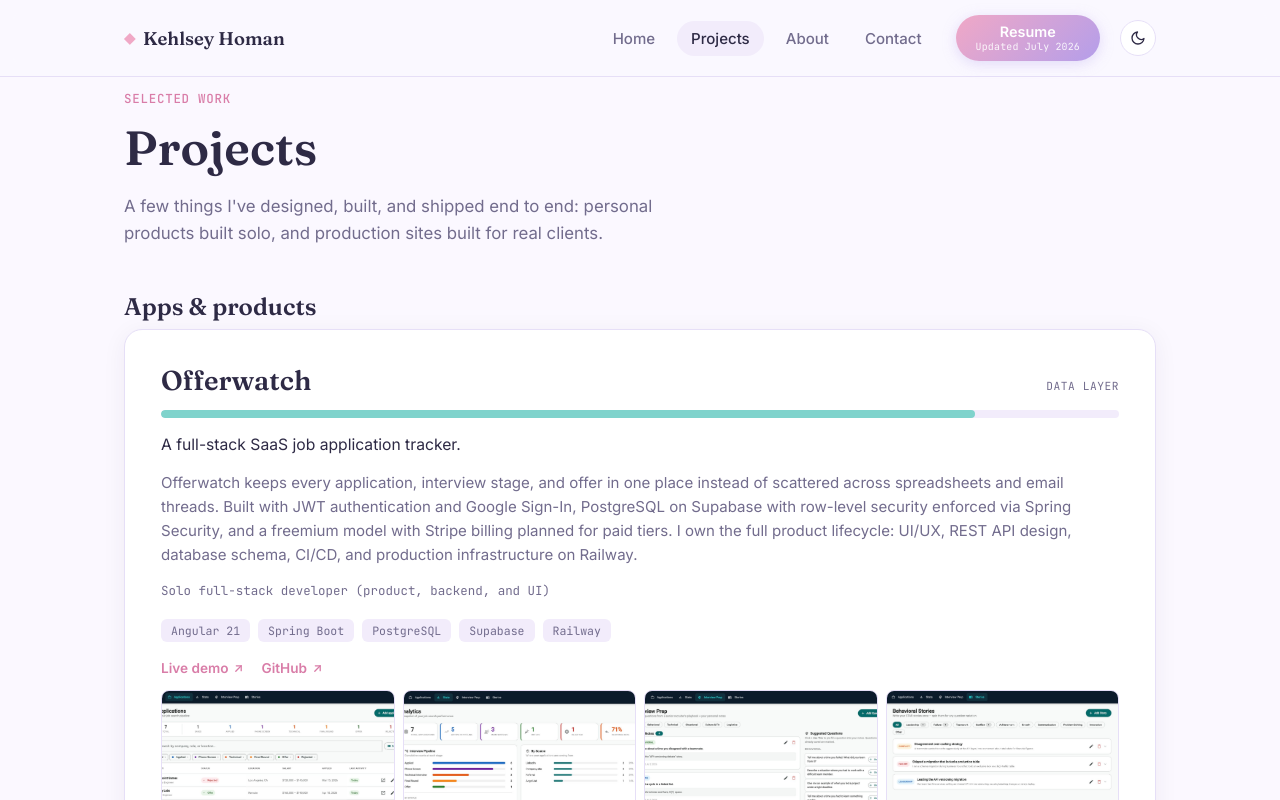
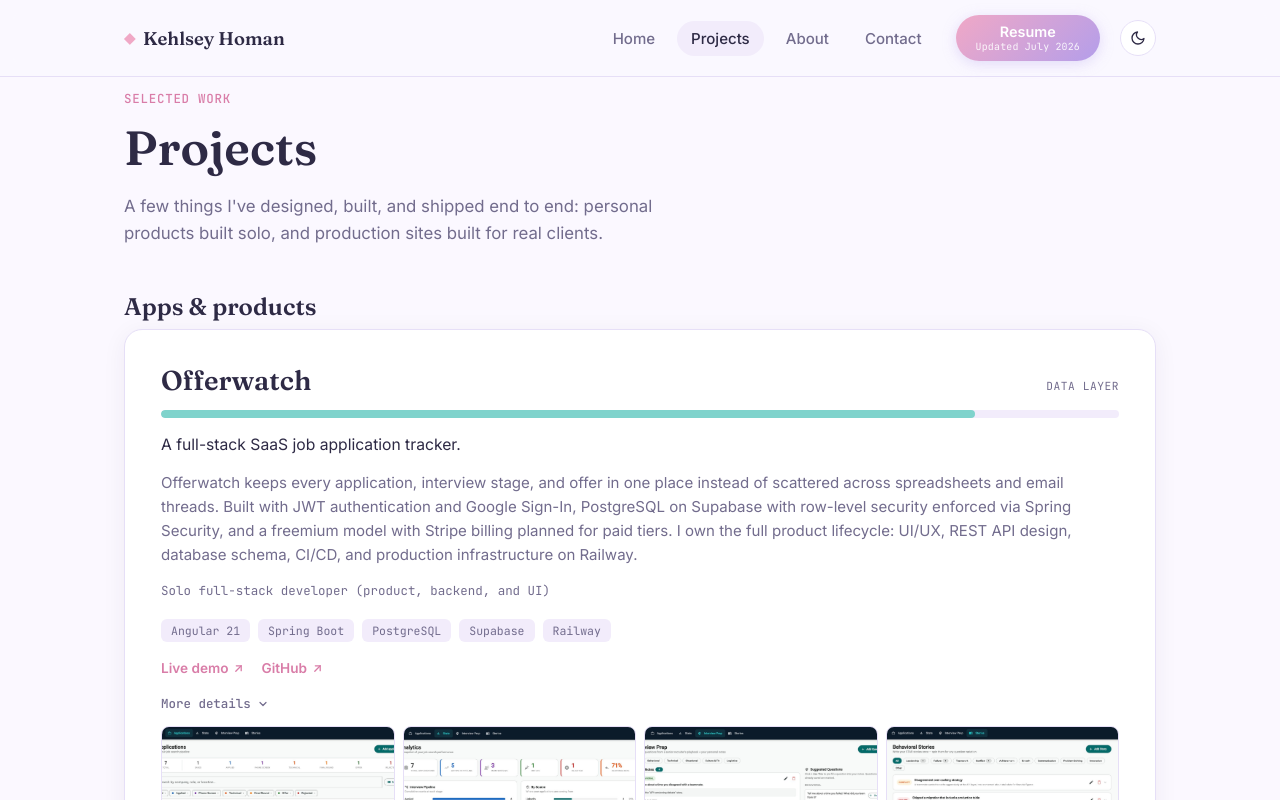
Before and after one commit to KehlseyHoman/Kehlsey-Portfolio, a React (Vite) app: page /projects in a window 1280 px wide. Shown: the top 800 px of the page. Built offline with nearby package versions, Linux system fonts and the light colour scheme.

Commit message:
adding in more details for the offerwatch project

```diff
--- a/src/components/Icons/Icons.tsx
+++ b/src/components/Icons/Icons.tsx
@@ -18,6 +18,25 @@ export function ExternalLinkIcon({ size = 13 }: { size?: number }) {
     >
       <line x1="7" y1="17" x2="17" y2="7" />
       <polyline points="8 7 17 7 17 16" />
+    </svg>
+  );
+}
+
+export function ChevronDownIcon({ size = 13 }: { size?: number }) {
+  return (
+    <svg
+      width={size}
+      height={size}
+      viewBox="0 0 24 24"
+      fill="none"
+      stroke="currentColor"
+      strokeWidth={2.4}
+      strokeLinecap="round"
+      strokeLinejoin="round"
+      aria-hidden="true"
+      className="icon-chevron-down"
+    >
+      <polyline points="6 9 12 15 18 9" />
     </svg>
   );
 }
--- a/src/components/ProjectCard/ProjectCard.css
+++ b/src/components/ProjectCard/ProjectCard.css
@@ -119,6 +119,68 @@
   text-decoration: underline;
 }
 
+.project-case-study-wrap {
+  margin-top: 2px;
+}
+
+.project-details-toggle {
+  display: inline-flex;
+  align-items: center;
+  gap: 6px;
+  font-family: var(--font-mono);
+  font-size: 0.78rem;
+  font-weight: 500;
+  color: var(--ink-soft);
+  background: none;
+  border: none;
+  padding: 0;
+  cursor: pointer;
+  transition: color 0.15s ease;
+}
+
+.project-details-toggle:hover {
+  color: var(--ink);
+}
+
+.toggle-chevron {
+  display: inline-flex;
+  transition: transform 0.2s ease;
+}
+
+.toggle-chevron-open {
+  transform: rotate(180deg);
+}
+
+.project-case-study {
+  margin-top: 14px;
+  padding: 18px 20px;
+  border-radius: var(--radius);
+  background: var(--bg-alt);
+  border: 1px solid var(--line);
+  display: flex;
+  flex-direction: column;
+  gap: 14px;
+}
+
+.case-study-block h4 {
+  font-family: var(--font-mono);
+  font-size: 0.7rem;
+  text-transform: uppercase;
+  letter-spacing: 0.04em;
+  color: var(--ink-soft);
+  margin: 0 0 4px;
+}
+
+.accent-pink .case-study-block h4 { color: var(--pink-deep); }
+.accent-lavender .case-study-block h4 { color: var(--lavender-deep); }
+.accent-teal .case-study-block h4 { color: var(--teal-deep); }
+
+.case-study-block p {
+  font-size: 0.9rem;
+  margin: 0;
+  line-height: 1.55;
+}
+
 .project-card-expanded {
   padding: 36px;
 }
--- a/src/components/ProjectCard/ProjectCard.tsx
+++ b/src/components/ProjectCard/ProjectCard.tsx
@@ -1,11 +1,12 @@
 import { useState } from 'react';
 import type { Project } from '../../data/projects';
 import Lightbox from '../Lightbox/Lightbox';
-import { ExternalLinkIcon, ExpandIcon } from '../Icons/Icons';
+import { ExternalLinkIcon, ExpandIcon, ChevronDownIcon } from '../Icons/Icons';
 import './ProjectCard.css';
 
 export default function ProjectCard({ project, expanded = false }: { project: Project; expanded?: boolean }) {
   const [openIndex, setOpenIndex] = useState<number | null>(null);
+  const [showCaseStudy, setShowCaseStudy] = useState(false);
   const images = project.images ?? [];
   const visibleImages = expanded ? images : images.slice(0, 1);
 
@@ -43,6 +44,43 @@ export default function ProjectCard({ project, expanded = false }: { project: Pr
         </div>
       )}
 
+      {project.caseStudy && (
+        <div className="project-case-study-wrap">
+          <button
+            type="button"
+            className="project-details-toggle"
+            onClick={() => setShowCaseStudy((v) => !v)}
+            aria-expanded={showCaseStudy}
+          >
+            {showCaseStudy ? 'Hide details' : 'More details'}
+            <span className={`toggle-chevron${showCaseStudy ? ' toggle-chevron-open' : ''}`}>
+              <ChevronDownIcon size={12} />
+            </span>
+          </button>
+
+          {showCaseStudy && (
+            <div className="project-case-study">
+              <div className="case-study-block">
+                <h4>The problem</h4>
+                <p>{project.caseStudy.problem}</p>
+              </div>
+              <div className="case-study-block">
+                <h4>Key decisions</h4>
+                <p>{project.caseStudy.decisions}</p>
+              </div>
+              <div className="case-study-block">
+                <h4>A hard part</h4>
+                <p>{project.caseStudy.challenge}</p>
+              </div>
+              <div className="case-study-block">
+                <h4>What's next</h4>
+                <p>{project.caseStudy.whatsNext}</p>
+              </div>
+            </div>
+          )}
+        </div>
+      )}
+
       {visibleImages.length > 0 && (
         <div className={`project-gallery${visibleImages.length === 1 ? ' project-gallery-single' : ''}`}>
           {visibleImages.map((img, i) => (
--- a/src/data/projects.ts
+++ b/src/data/projects.ts
@@ -21,6 +21,12 @@ export interface Project {
   kind: 'app' | 'client';
   status?: string; // optional badge, e.g. "Learning project · In progress"
   images?: { src: string; alt: string; label: string }[]; // images[0] is the card's hero image
+  caseStudy?: {
+    problem: string;
+    decisions: string;
+    challenge: string;
+    whatsNext: string;
+  };
 }
 
 export const projects: Project[] = [
@@ -40,6 +46,16 @@ export const projects: Project[] = [
     ],
     accent: 'teal',
     kind: 'app',
+    caseStudy: {
+      problem:
+        "I was tracking applications in Excel, but it couldn't capture the details that actually mattered - what questions came up in an interview, where I'd found a posting, how my pipeline was trending over time. The alternative was paying for someone else's tracker and hoping it had the specific features I wanted. Offerwatch is the dashboard I actually wanted: every application, its questions, its source, and the stats across all of it, in one place.",
+      decisions:
+        "Angular and Spring Boot, since that's the stack I already work in daily at GM - building Offerwatch in the same tools let me own the entire request-response cycle end to end, not just the frontend half I'm usually responsible for on a team. Supabase gets me a managed, production-grade Postgres instance without babysitting a database server myself, while row-level security still lives at the API layer via Spring Security, so the data-access rules are enforced in code I control. Going freemium with Stripe billing planned (not built yet) let me ship the core tracking loop first and prove people would actually use it before spending time on payments.",
+      challenge:
+        "Keeping two layers of access control in sync: Supabase's row-level security and Spring Security's method-level checks both need to agree on who can see what. Reasoning through every edge case where those two could drift apart has been the trickiest part, and proving it holds - writing tests that a user genuinely can't reach another user's applications, not just that the UI hides them - is one of the last things I need to finish before opening signups to real users.",
+      whatsNext:
+        "Finishing that access-control test suite is the top priority before I open signups, followed by Stripe billing for the paid tier and refining the analytics dashboard now that I have enough of my own usage data to see what's actually useful. I also need to rename the app - a quick search turned up an existing product already called Offerwatch.",
+    },
     images: [
       { src: offerwatchDashboard, alt: 'Offerwatch dashboard showing job applications grouped by status', label: 'Dashboard' },
       { src: offerwatchStats, alt: 'Offerwatch analytics page with interview pipeline funnel and application sources', label: 'Analytics' },
```
